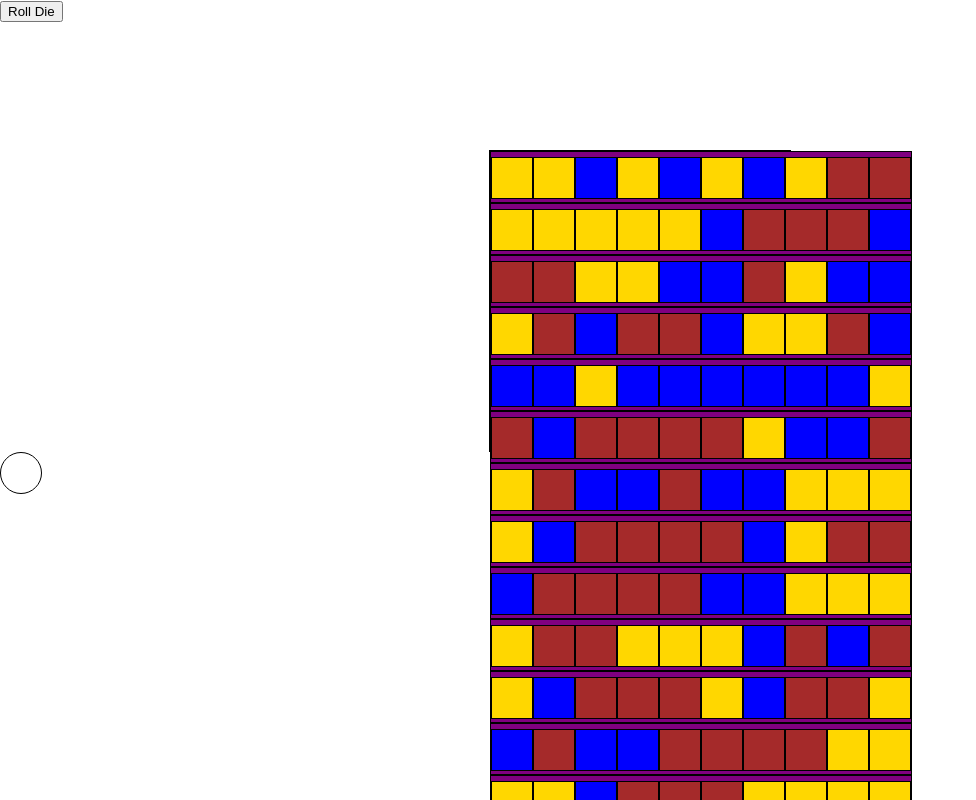
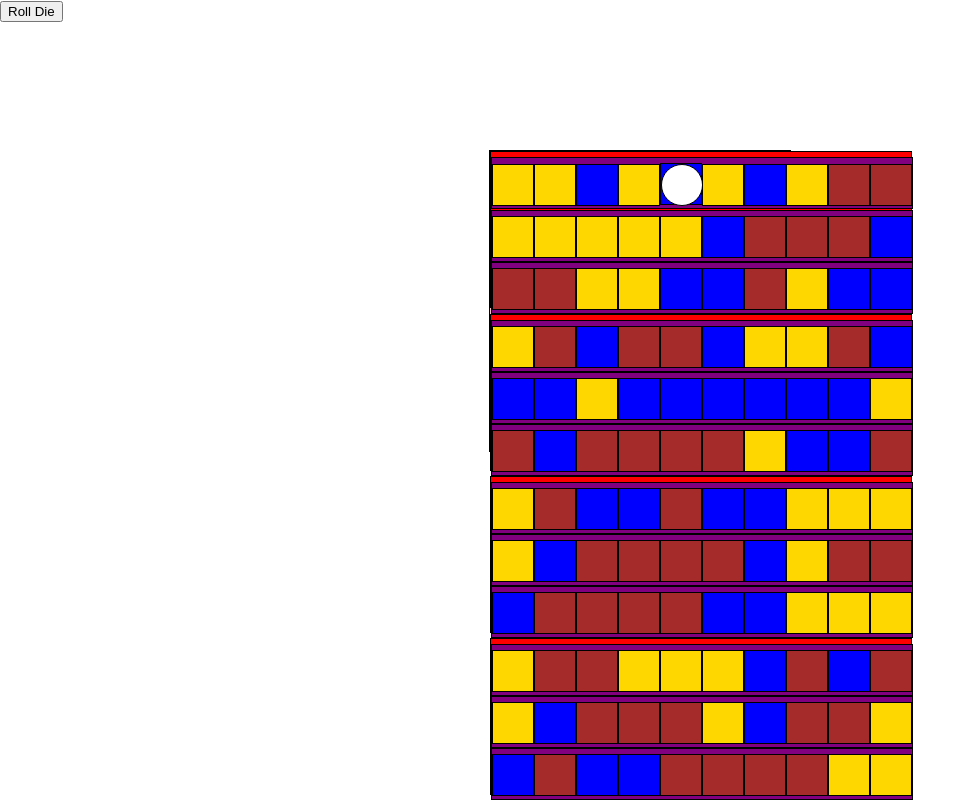
Before and after one commit to Team-Dragon-Slayers/dragon-slayers, a React (Create React App) app: page / in a window 1280 px wide. Shown: the top 800 px of the page, without its empty margins (0-976 px from the left). Built offline with nearby package versions, Linux system fonts and the light colour scheme.

Commit message:
update player component

```diff
--- a/src/App.js
+++ b/src/App.js
@@ -7,7 +7,9 @@ import Player from './components/Player/Player';
 
 const App = () => {
 
-  const [playerLocation, setPlayerLocation] = useState({zone: 1, row: 1, space: 1})
+  const [playerLocation, setPlayerLocation] = useState({zone: 1, row: 1, space: 1});
+
+
 
   const findTypeOfSquare = () => {
     let type = Math.floor(Math.random() * 3);
@@ -35,7 +37,7 @@ const App = () => {
       setPlayerLocation({
         zone, row, space
       });
-    }
+  }
 
 
   useEffect(() => {
@@ -119,7 +121,7 @@ const App = () => {
       <Gameboard
         playerLocation={playerLocation}
         findTypeOfSquare={findTypeOfSquare}/>
-      <Player />
+      {/* <Player /> */}
       <CardRow />
 
 
--- a/src/components/Gameboard/Gameboard.jsx
+++ b/src/components/Gameboard/Gameboard.jsx
@@ -7,28 +7,30 @@ const zones=[1,2,3,4,5];
 
 const Gameboard = (props) => {
     return (
+        <div className={styles.GameBoard}>
+        {zones.map((el)=>
+            props.playerLocation.zone === el ?
+            <Zone
+                playerLocation={props.playerLocation}
+                zone={el}
+                findTypeOfSquare={props.findTypeOfSquare}
+                /> :
+            <Zone
+                zone={el}
+                findTypeOfSquare={props.findTypeOfSquare}
+            />
+        )}
+
+        </div>
+
         // <div className={styles.GameBoard}>
-        // {zones.map((el)=>
-        //     props.playerLocation.zone === el ?
-        //     <Zone
-        //         playerLocation={props.playerLocation}
-        //         zone={el}
-        //     /> :
-        //     <Zone zone={el}
-
-        //     />
-        // )}
+        //     {zones.map((el) =>
+        //         <Zone zone={el}
+        //             findTypeOfSquare={props.findTypeOfSquare}
+        //         />
+        //     )}
 
         // </div>
-
-        <div className={styles.GameBoard}>
-            {zones.map((el) =>
-                <Zone zone={el}
-                    findTypeOfSquare={props.findTypeOfSquare}
-                />
-            )}
-
-        </div>
 
     );
 }
--- a/src/components/Player/Player.jsx
+++ b/src/components/Player/Player.jsx
@@ -4,7 +4,6 @@ import './Player.css'
 const Player = () => {
     return (
         <div className="Player">
-
         </div>
     );
 }
--- a/src/components/SquareSpace/SquareSpace.jsx
+++ b/src/components/SquareSpace/SquareSpace.jsx
@@ -1,5 +1,6 @@
 import React from 'react';
 import styles from './SquareSpace.module.css';
+import Player from '../Player/Player';
 
 const color = (typeOfSquare) => {
     let color;
@@ -15,16 +16,15 @@ const color = (typeOfSquare) => {
 const SquareSpace = (props) => {
     return (
         <>
-         {/* <div className={props.playerLocation ? styles.Player
-         : styles.SquareSpace}
-          style={{backgroundColor: color(props.type)}}
-         /> */}
         <div className={styles.SquareSpace} style={{backgroundColor: color(props.type)}}>
-
+            {props.playerLocation ?
+            <Player />
+            :
+            <></>
+            }
         </div>
-
         </>
-     );
+    );
 }
 
 export default SquareSpace;
--- a/src/components/Zone/Zone.jsx
+++ b/src/components/Zone/Zone.jsx
@@ -6,48 +6,55 @@ const rows = [1, 2, 3];
 
 const Zone = (props) => {
     return (
-        // <div className={styles.Zone}>
-        //     {props.playerLocation ?
-        //         rows.map((el)=>
-        //         props.playerLocation.row === el ?
-        //         <SquareRow
-        //             playerLocation={props.playerLocation}
-        //             zone={props.zone}
-        //             row={el}
+        <div className={styles.Zone}>
+            {props.playerLocation ?
+                rows.map((el)=>
+                props.playerLocation.row === el ?
+                <SquareRow
+                    playerLocation={props.playerLocation}
+                    zone={props.zone}
+                    row={el}
+                    findTypeOfSquare={props.findTypeOfSquare}
 
-        //         /> :
-        //         <SquareRow
-        //             zone={props.zone}
-        //             row={el} />
-        //         )
-        //     :
-        //     <>
-        //     <SquareRow
-        //         zone={props.zone}
-        //         row={rows[0]}
-        //     />
-        //     <SquareRow
-        //         zone={props.zone}
-        //         row={rows[1]}
-        //     />
-        //     <SquareRow
-        //         zone={props.zone}
-        //         row={rows[2]}
-        //     />
-
-        //     </>
-        // </div>
-
-        <div className={styles.SquareRow}>
-        {rows.map((el) =>
+                /> :
+                <SquareRow
+                    zone={props.zone}
+                    row={el}
+                    findTypeOfSquare={props.findTypeOfSquare}
+                    />
+                )
+            :
+            <>
             <SquareRow
-            zone={props.zone}
-            row={el}
-            findTypeOfSquare={props.findTypeOfSquare}
+                zone={props.zone}
+                row={rows[0]}
+                findTypeOfSquare={props.findTypeOfSquare}
+            />
+            <SquareRow
+                findTypeOfSquare={props.findTypeOfSquare}
+                zone={props.zone}
+                row={rows[1]}
+            />
+            <SquareRow
+                zone={props.zone}
+                row={rows[2]}
+          findTypeOfSquare={props.findTypeOfSquare}
             />
 
-        )}
-    </div>
+            </>
+        }
+        </div>
+
+    //     <div className={styles.SquareRow}>
+    //     {rows.map((el) =>
+    //         <SquareRow
+    //         zone={props.zone}
+    //         row={el}
+    //         findTypeOfSquare={props.findTypeOfSquare}
+    //         />
+
+    //     )}
+    // </div>
     );
 }
 
```
